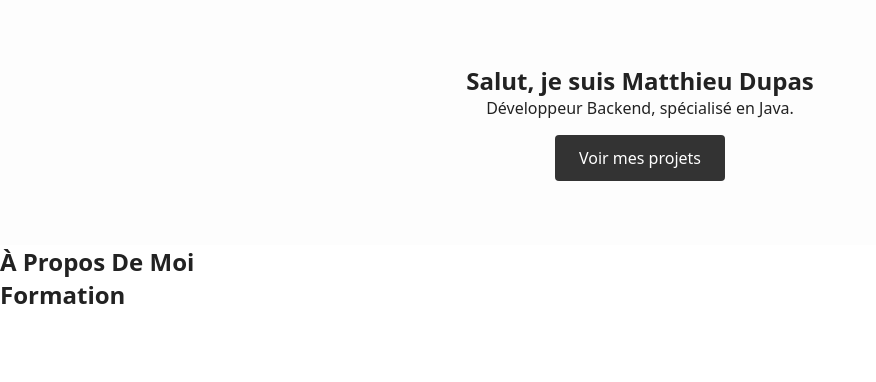
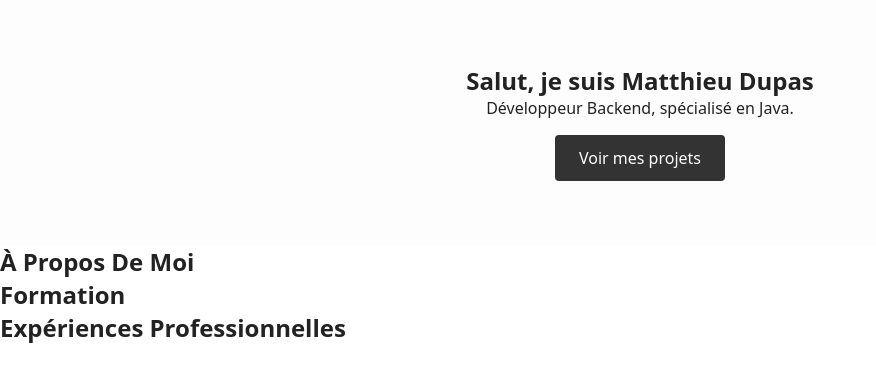
Before and after one commit to matthieudupas/portfolio, a React (Vite) app: page / in a window 1280 px wide. Shown: the top 382 px of the page, without its empty margins (0-876 px from the left). Built offline with nearby package versions, Linux system fonts and the light colour scheme.

Commit message:
feat: add Experience section

```diff
--- a/src/App.tsx
+++ b/src/App.tsx
@@ -1,6 +1,7 @@
 import Hero from "./sections/hero/Hero.tsx";
 import About from "./sections/about/About.tsx";
 import Education from "./sections/education/Education.tsx";
+import Experience from "./sections/experience/Experience.tsx";
 
 function App() {
 
@@ -9,6 +10,7 @@ function App() {
         <Hero/>
         <About/>
         <Education/>
+        <Experience/>
     </>
   )
 }
--- /dev/null
+++ b/src/sections/experience/Experience.tsx
@@ -0,0 +1,9 @@
+import styles from './Experience.module.css';
+
+export default function Experience() {
+    return (
+        <section>
+            <h1>Expériences Professionnelles</h1>
+        </section>
+    );
+}
```
Also changed, not shown: src/sections/experience/Experience.module.css (added).
